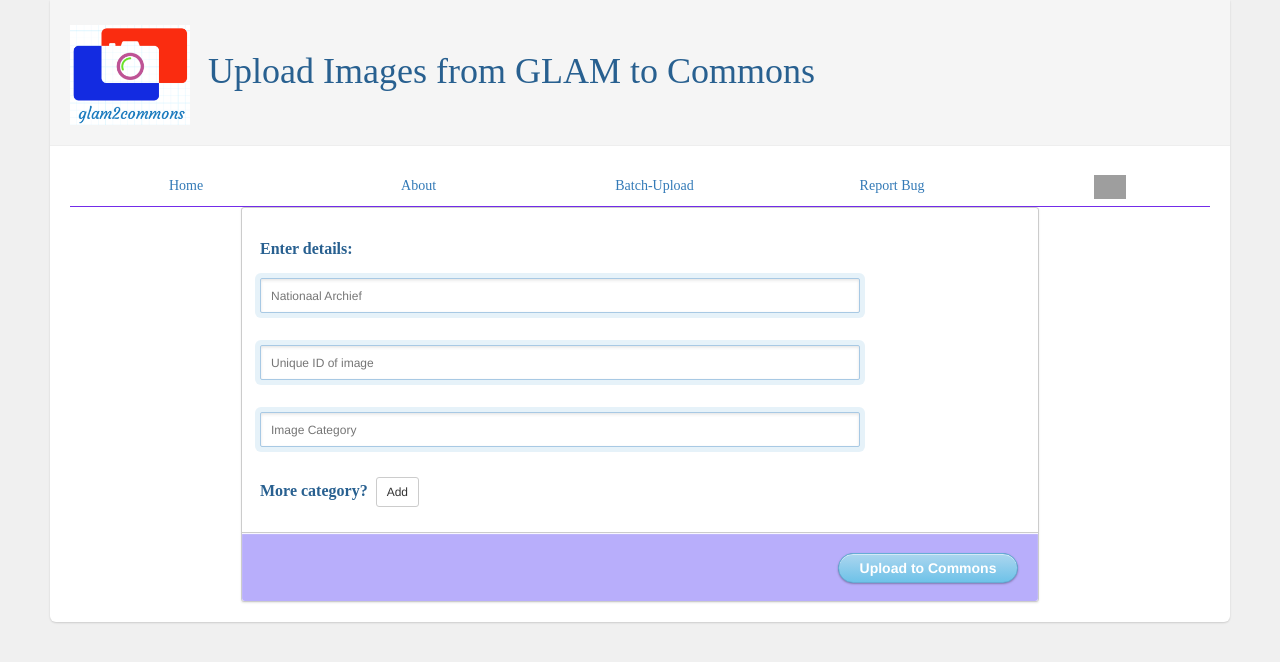
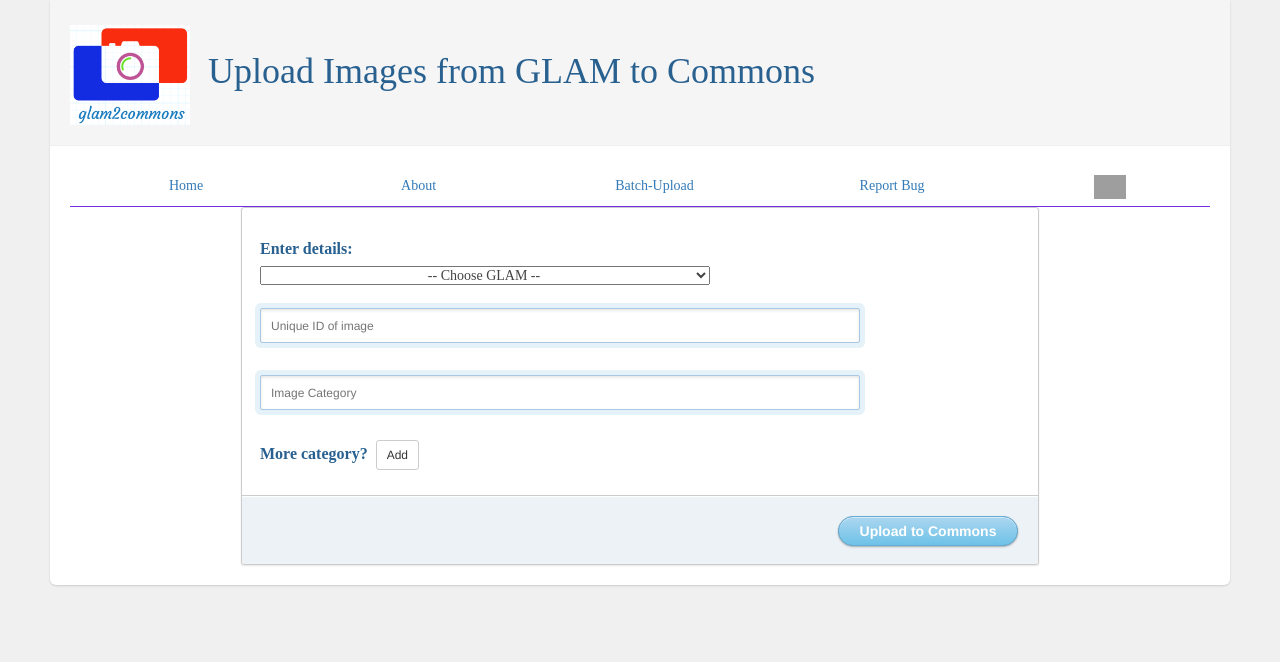
Before and after one commit to infobliss/sibutest2, a Flask app: template templates/glam_form.html in a window 1280 px wide. Shown: the top 662 px of the page. Run offline with Flask 2, Linux system fonts and the light colour scheme; the template is opened without the code that fills it, so the values that code supplies are empty; parts of the project's set-up code (start-up, migrations or seed data) failed here and were passed over; some libraries are stand-ins or nearby versions; grey boxes are pictures that could not be loaded.

Commit message:
Modified code

```diff
--- a/templates/glam_form.html
+++ b/templates/glam_form.html
@@ -29,6 +29,12 @@
             border: 1px solid #ccc;
             box-shadow: 0 1px 2px rgba(0, 0, 0, .1);
 
+        }
+        #result {
+           font-family: "Lato", sans-serif;
+           color:#286090;
+           text-align: center;
+           margin-bottom: 2px;
         }
         form {
             margin: 0 auto;
@@ -87,7 +93,7 @@
         }
 
         #lower {
-            background: #b8aefb;
+            background: #ecf2f5;
             width: 100%;
             height: 69px;
             margin-top: 20px;
@@ -95,6 +101,13 @@
             border-top: 1px solid #ccc;
             border-bottom-right-radius: 3px;
             border-bottom-left-radius: 3px;
+        }
+
+        #dropdown{
+            padding-left: 10px;
+            margin-left: 18px;
+            width:450px;
+            text-align-last:center;
         }
 
         input[type=submit] {
@@ -140,13 +153,24 @@
 
                  <label>Enter details: </label>
 
-                 <p><input type="text" name='glam_name' required value="Nationaal Archief" readonly nBlur="if(this.value=='')this.value='Click'" onFocus="if(this.value=='')this.value='Nationaal Archief' "/></p>
+                 <p><select id="dropdown" onChange="dropdownTip(this.value)"  name="glam_name" required value="">
+                      <option value="" selected="selected" disabled>-- Choose GLAM --</option>
+                      <option value="The Nationaal Archief is the national archive of the Netherlands, located in The Hague.">Nationaal Archief</option>
+                      <option value="The British Museum is dedicated to human history, art and culture, and is located in the Bloomsbury area of London.">British Museum</option>
+                    </select>
+                 </p>
+                 <div id="result"></div>
                  <p><input type="text" name='uuid' required  placeholder="Unique ID of image"></p>
                  <p><input type="text" name='categories' placeholder="Image Category"></p>
 	         <label>More category?&nbsp;
                    <input type="button" value="Add" class="btn btn-default btn-sm" onclick="addInput()"/>
                       <span id="response"</span>
                  </label>
+                 <script type="text/javascript">
+                     function dropdownTip(value){
+                     document.getElementById("result").innerHTML = '<p>'+value+'</p>';
+                     }
+                 </script>
                  <script>
                      var count =2;
                      var boxName = 0;
```
Also changed, not shown: templates/index.html (+8 -5 lines), templates/base.html (line endings or trailing spaces).
